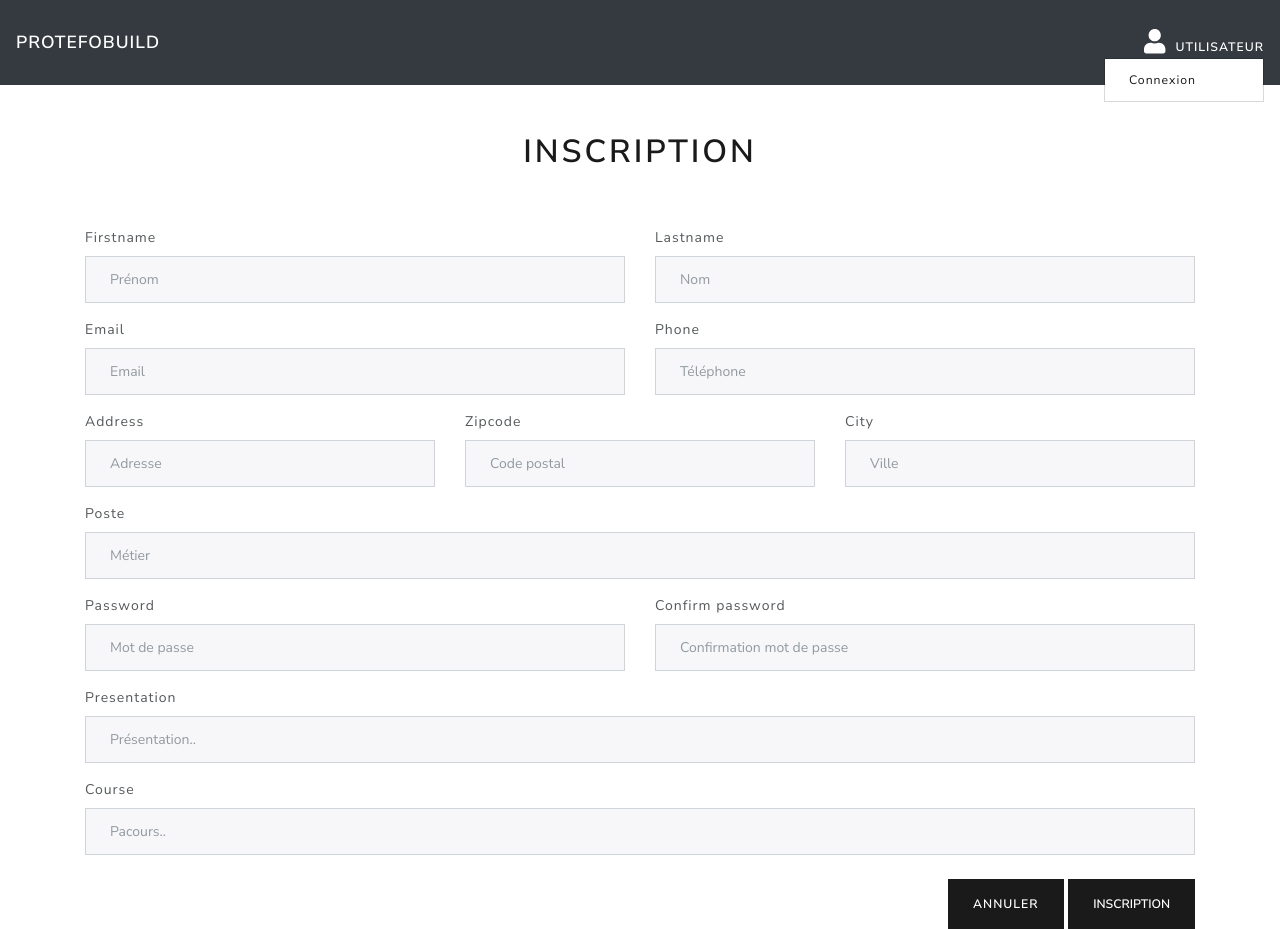
After one commit to Zgregy/portefoBuild, a Symfony app: template templates/security/registration.html.twig in a window 1280 px wide, after a click on "UTILISATEUR". The commit adds this page. Run offline with Twig, Linux system fonts and the light colour scheme; the template is opened without the code that fills it, so the values that code supplies are empty; form fields are guessed from the names that the template uses; some libraries are stand-ins or nearby versions.

Commit message:
Mise en place d'une gestion utilisateur avec un formulaire d'inscription et de connexion

```diff
--- a/src/Form/ProfilType.php
+++ b/src/Form/ProfilType.php
@@ -6,6 +6,7 @@ use App\Entity\Profil;
 use Symfony\Component\Form\AbstractType;
 use Symfony\Component\Form\FormBuilderInterface;
 use Symfony\Component\OptionsResolver\OptionsResolver;
+use Symfony\Component\Form\Extension\Core\Type\PasswordType;
 
 class ProfilType extends AbstractType
 {
@@ -20,9 +21,10 @@ class ProfilType extends AbstractType
             ->add('city')
             ->add('phone')
             ->add('email')
+            ->add('password', PasswordType::class)
+            ->add('confirm_password', PasswordType::class)
             ->add('course')
             ->add('presentation')
-            ->add('password')
         ;
     }
 
--- a/templates/base.html.twig
+++ b/templates/base.html.twig
@@ -9,33 +9,39 @@
     </head>
     <body>
         <nav class="navbar navbar-expand-lg navbar-dark bg-dark">
-            <a class="navbar-brand" href="#">PROTEFOBUILD</a>
+            <a class="navbar-brand" href="{{ path("portefolio") }}">PROTEFOBUILD</a>
             <button class="navbar-toggler" type="button" data-toggle="collapse" data-target="#navbarColor02" aria-controls="navbarColor02" aria-expanded="false" aria-label="Toggle navigation">
                 <span class="navbar-toggler-icon"></span>
             </button>
 
             <div class="collapse navbar-collapse" id="navbarColor02">
                 <ul class="navbar-nav mr-auto">
-                    <li class="nav-item">
+                    {# <li class="nav-item">
                         <a class="nav-link" href="#">Home</a>
                     </li>
                     <li class="nav-item">
                         <a class="nav-link" href="#">Features</a>
-                    </li>
-                    </li>
+                    </li> #}
                 </ul>
                 {# <span>
                     <i class="fas fa-user" style="font-size: 3em;"></i>
                     John Doe
                 </span> #}
-                <div class="btn-group">
+                <div id="test" class="btn-group">
                     <a data-toggle="dropdown" aria-haspopup="true" aria-expanded="false"  style="color:white;">
-                        <i class="fas fa-user" style="font-size: 2em;background-color: transparent;"></i><span style="padding-left: 10px;">John Doe</span>
+                        {% if not app.user %}
+                            <i class="fas fa-user" style="font-size: 2em;background-color: transparent;"></i><span style="padding-left: 10px;">Utilisateur</span>
+                        {% else %}
+                            <i class="fas fa-user" style="font-size: 2em;background-color: transparent;"></i><span style="padding-left: 10px;">{{ app.user.firstname }} {{ app.user.lastname }}</span>
+                        {% endif %}
                     </a>
                     <div class="dropdown-menu dropdown-menu-right">
-                        <button class="dropdown-item" type="button">Connexion</button>
-                        <button class="dropdown-item" type="button">Paramètre</button>
-                        <button class="dropdown-item" type="button">Déconnexion</button>
+                    {% if not app.user %}
+                        <a href="{{ path("security_login") }}" class="dropdown-item">Connexion</a>
+                    {% else %}
+                        <a class="dropdown-item">Paramètre</a>
+                        <a href="{{ path("security_logout") }}" class="dropdown-item">Déconnexion</a>
+                    {% endif %}
                     </div>
                 </div>
             </div>
@@ -60,6 +66,10 @@
             .btn-icon:focus {
                 border: hidden!important;
             }
+
+            #test {
+                cursor: pointer;
+            }
         </style>
         {% block javascripts %}{% endblock %}
         <script src="https://code.jquery.com/jquery-3.3.1.slim.min.js" integrity="sha384-q8i/X+965DzO0rT7abK41JStQIAqVgRVzpbzo5smXKp4YfRvH+8abtTE1Pi6jizo" crossorigin="anonymous"></script>
--- a/templates/portefolio/index.html.twig
+++ b/templates/portefolio/index.html.twig
@@ -21,7 +21,9 @@
         </div>
         <div class="row text-center">
             <div class="col-12">
-                <button type="button" class="btn btn-primary">S'inscrire</button>
+            {% if not app.user %}
+                <a href="{{ path('security_registration') }}" class="btn btn-primary">S'inscrire</a>
+            {% endif %}
             </div>
         </div>
     </div>
--- /dev/null
+++ b/templates/portefolio/user/_form.profil.html.twig
@@ -0,0 +1,58 @@
+{{ form_start(form) }}
+    <div class="row mt-5">
+        <div class="col-6">
+            {{ form_row(form.firstname, {'attr': {'placeholder': 'Prénom'}}) }}
+        </div>
+        <div class="col-6">
+            {{ form_row(form.lastname, {'attr': {'placeholder': 'Nom'}}) }}
+        </div>
+    </div>
+    <div class="row">
+        <div class="col-6">
+            {{ form_row(form.email, {'attr': {'placeholder': 'Email'}}) }}
+        </div>
+        <div class="col-6">
+            {{ form_row(form.phone, {'attr': {'placeholder': 'Téléphone'}}) }}
+        </div>
+    </div>
+    <div class="row">
+        <div class="col-4">
+            {{ form_row(form.address, {'attr': {'placeholder': 'Adresse'}}) }}
+        </div>
+        <div class="col-4">
+            {{ form_row(form.zipcode, {'attr': {'placeholder': 'Code postal'}}) }}
+        </div>
+        <div class="col-4">
+            {{ form_row(form.city, {'attr': {'placeholder': 'Ville'}}) }}
+        </div>
+    </div>
+    <div class="row">
+        <div class="col-12">
+            {{ form_row(form.poste, {'attr': {'placeholder': 'Métier'}}) }}
+        </div>
+    </div>
+    <div class="row">
+        <div class="col-6">
+            {{ form_row(form.password, {'attr': {'placeholder': 'Mot de passe'}}) }}
+        </div>
+        <div class="col-6">
+            {{ form_row(form.confirm_password, {'attr': {'placeholder': 'Confirmation mot de passe'}}) }}
+        </div>
+    </div>
+    <div class="row">
+        <div class="col-12">
+            {{ form_row(form.presentation, {'attr': {'placeholder': 'Présentation..'}}) }}
+        </div>
+    </div>
+    <div class="row">
+        <div class="col-12">
+            {{ form_row(form.course, {'attr': {'placeholder': 'Pacours..'}}) }}
+        </div>
+    </div>
+    <div class="row text-right mt-2">
+        <div class="col-12">
+            <a  href="{{ path('portefolio') }}" class="btn btn-primary">Annuler</a>
+            <button type="submit" class="btn btn-primary">{{ button|default('Enregistrer') }}</button>
+        </div>
+    </div>
+{{ form_end(form) }}
--- a/templates/portefolio/user/_form.project.html.twig
+++ b/templates/portefolio/user/_form.project.html.twig
@@ -7,7 +7,7 @@
     <div class="row text-right mt-2">
         <div class="col-12">
             <a  href="{{ path('homePageUser') }}" class="btn btn-primary">Annuler</a>
-            <button type="submit" class="btn btn-primary">Valider</button>
+            <button type="submit" class="btn btn-primary">{{ button|default('Valider') }}</button>
         </div>
     </div>
 {{ form_end(form) }}
--- /dev/null
+++ b/templates/security/registration.html.twig
@@ -0,0 +1,12 @@
+{% extends 'base.html.twig' %}
+
+{% block body %}
+    <div class="container">
+        <div class="row text-center mt-5">
+            <div class="col-12">
+                <h1>Inscription</h1>
+            </div>
+        </div>
+        {{ include('portefolio/user/_form.profil.html.twig', {button: 'Inscription'}) }}
+    </div>
+{% endblock %}
```
Also changed, not shown: src/Controller/PortefolioController.php (+6 -6 lines), src/Controller/SecurityController.php (added, +56 -0 lines), src/Entity/Profil.php (+28 -3 lines), templates/portefolio/user/home.html.twig (+9 -10 lines), templates/security/index.html.twig (added, +20 -0 lines), templates/security/login.html.twig (added, +37 -0 lines), 1 other file.
